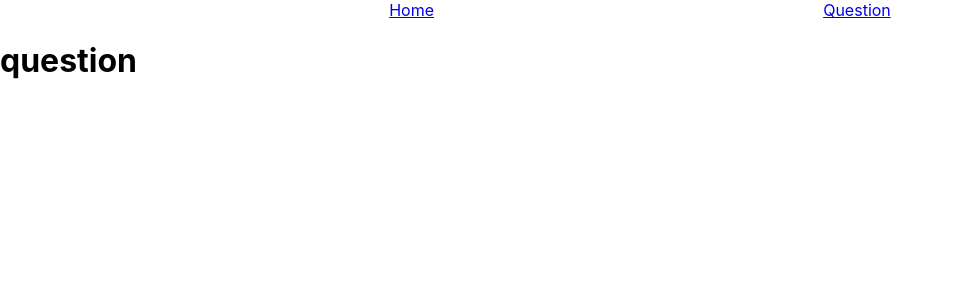
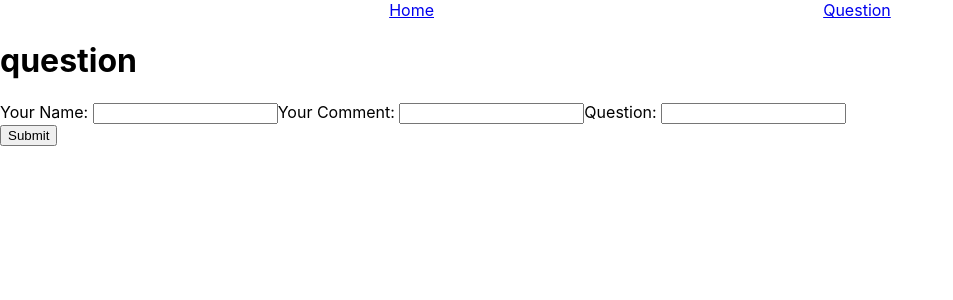
Before and after one commit to bgcuse603/electric-power-project, a React (Create React App) app in the folder client/: page /question in a window 1280 px wide. Shown: the top 300 px of the page, without its empty margins (0-953 px from the left). Built offline with nearby package versions, Linux system fonts and the light colour scheme.

Commit message:
question form functioning

```diff
--- a/client/src/App.js
+++ b/client/src/App.js
@@ -5,6 +5,7 @@ import { Link, Route } from "react-router-dom";
 import Content from './components/Content.js';
 import ShowContent from "./components/ShowContent.js";
 import ShowComments from "./components/ShowComments.js";
+import QuestionForm from "./components/QuestionForm.js";
 import './App.css';
 
 function App() {
@@ -30,6 +31,7 @@ function App() {
 
         <Route path='/question'>
           <h1>question</h1>
+          <QuestionForm />
         </Route>
       </div>
     </div>
--- /dev/null
+++ b/client/src/components/QuestionForm.js
@@ -0,0 +1,47 @@
+import { useState } from 'react';
+import axios from 'axios';
+
+const API_URL = 'https://api.airtable.com/v0/appfMQimLWOpFJ1a4/questions?api_key=keymXba1arq3mAVA3';
+
+const QuestionForm = () => {
+
+  const [email, setEmail] = useState('');
+  const [yourname, setYourName] = useState('');
+  const [question, setQuestion] = useState('');
+  const [toggleFetch, setToggleFetch] = useState(true);
+
+  const handlePostRequest = async (ev) => {
+    ev.preventDefault();
+    console.log('POST');
+    const newQuestion = {
+      records: [
+        {
+          fields: {
+            yourname,
+            email,
+            question
+          }
+        }
+      ]
+    }
+    await axios.post(API_URL, newQuestion);
+    setToggleFetch(!toggleFetch);
+  }
+
+
+  return (
+    <div>
+      <form onSubmit={handlePostRequest}>
+          <label htmlFor="yourname">Your Name: </label>
+          <input type="text" id="yourname" onChange={(ev) => setYourName(ev.target.value)} />
+          <label htmlFor="email">Your Comment: </label>
+          <input type="text" id="email" onChange={(ev) => setEmail(ev.target.value)} />
+          <label htmlFor="question">Question: </label>
+          <input type="text" id="question" onChange={(ev) => setQuestion(ev.target.value)} />
+        <br />
+          <input type="submit" />
+        </form>
+    </div>
+  )
+}
+export default QuestionForm;
```
